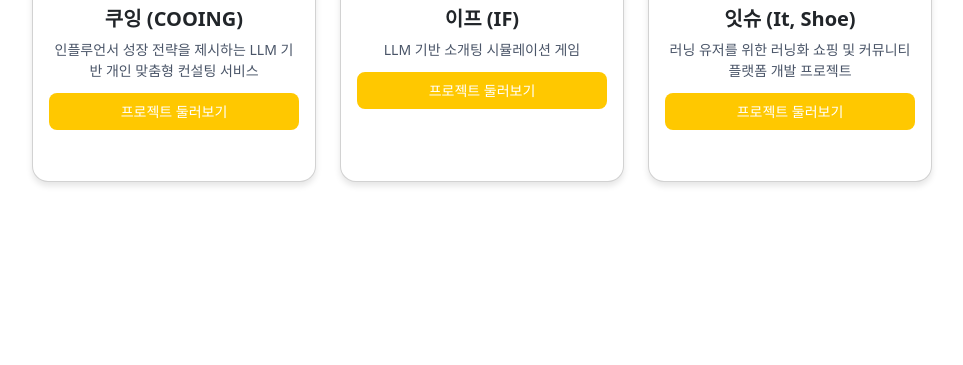
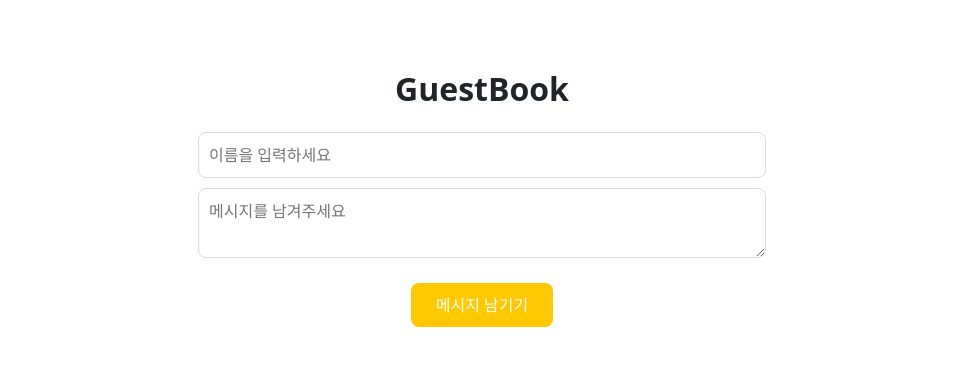
Before and after one commit to Yoonseoparkk/react-portfolio, a React (Create React App) app: page / in a window 1280 px wide. Shown: the part 735-1100 px from the top of the page, without its empty margins (158-1121 px from the left). Before the commit the page ends 949 px from the top, so only its background shows below. Built offline with nearby package versions, Linux system fonts and the light colour scheme.

Commit message:
feat: 방문자 방명록 섹션 추가

```diff
--- /dev/null
+++ b/src/components/GuestBook.tsx
@@ -0,0 +1,73 @@
+import { useState } from "react";
+import { motion } from "framer-motion";
+import "../styles/GuestBook.css";
+
+export default function GuestBook() {
+  const [messages, setMessages] = useState<Message[]>([]);
+  const [name, setName] = useState("");
+  const [content, setContent] = useState("");
+
+  const handleSubmit = (e: React.FormEvent) => {
+    e.preventDefault();
+    if (!name.trim() || !content.trim()) return;
+
+    const newMessage: Message = {
+      id: Date.now(),
+      name,
+      content,
+      date: new Date().toLocaleString(),
+    };
+
+    setMessages([newMessage, ...messages]); // 최신 메시지 순
+    setName("");
+    setContent("");
+  };
+
+  return (
+    <section className="guestbook-container">
+      <motion.h2
+        className="guestbook-title"
+        initial={{ opacity: 0, y: -20 }}
+        animate={{ opacity: 1, y: 0 }}
+        transition={{ duration: 0.5 }}
+      >
+        GuestBook
+      </motion.h2>
+
+      <form className="guestbook-form" onSubmit={handleSubmit}>
+        <input
+          type="text"
+          placeholder="이름을 입력하세요"
+          value={name}
+          onChange={(e) => setName(e.target.value)}
+          required
+        />
+        <textarea
+          placeholder="메시지를 남겨주세요"
+          value={content}
+          onChange={(e) => setContent(e.target.value)}
+          required
+        />
+        <button type="submit">메시지 남기기</button>
+      </form>
+
+      <div className="guestbook-messages">
+        {messages.map((msg) => (
+          <motion.div
+            key={msg.id}
+            className="guestbook-message"
+            initial={{ opacity: 0, y: 20 }}
+            animate={{ opacity: 1, y: 0 }}
+            transition={{ duration: 0.5 }}
+          >
+            <div className="message-header">
+              <strong>{msg.name}</strong>
+              <span className="message-date">{msg.date}</span>
+            </div>
+            <p className="message-content">{msg.content}</p>
+          </motion.div>
+        ))}
+      </div>
+    </section>
+  );
+}
--- a/src/pages/Home.tsx
+++ b/src/pages/Home.tsx
@@ -1,4 +1,5 @@
 import AboutSection from "../components/AboutSection";
+import GuestBook from "../components/GuestBook";
 import ProjectSection from "../components/ProjectSection";
 import "../styles/Home.css";
 
@@ -12,6 +13,9 @@ const Home = () => {
         <div className="mt-10">
           <ProjectSection />
         </div>
+        <div className="mt-10">
+          <GuestBook />
+        </div>
       </div>
     </div>
   );
--- /dev/null
+++ b/src/styles/GuestBook.css
@@ -0,0 +1,77 @@
+.guestbook-container {
+    padding: 4rem 1rem;
+    max-width: 600px;
+    margin: 0 auto;
+    text-align: center;
+  }
+
+  .guestbook-title {
+    font-size: 2rem;
+    font-weight: bold;
+    margin-bottom: 1.5rem;
+  }
+
+  .guestbook-form {
+    display: flex;
+    flex-direction: column;
+    align-items: center;
+    gap: 10px;
+    margin-bottom: 2rem;
+  }
+
+  .guestbook-form input,
+  .guestbook-form textarea {
+    width: 100%;
+    padding: 10px;
+    border: 1px solid #ddd;
+    border-radius: 8px;
+    font-size: 1rem;
+  }
+
+  .guestbook-form button {
+    margin-top: 15px;
+    width: 25%;
+    padding: 10px;
+    font-size: 1rem;
+    background-color: #ffc800;
+    color: white;
+    border: none;
+    border-radius: 8px;
+    cursor: pointer;
+    transition: background 0.3s;
+  }
+
+  .guestbook-form button:hover {
+    background-color: #ffb700;
+  }
+
+  .guestbook-messages {
+    display: flex;
+    flex-direction: column;
+    gap: 12px;
+  }
+
+  .guestbook-message {
+    background: #f9f9f9;
+    padding: 12px;
+    border-radius: 10px;
+    text-align: left;
+    box-shadow: 0 2px 5px rgba(0, 0, 0, 0.1);
+  }
+
+  .message-header {
+    display: flex;
+    justify-content: space-between;
+    font-size: 0.875rem;
+    font-weight: bold;
+  }
+
+  .message-date {
+    color: gray;
+    font-size: 0.75rem;
+  }
+
+  .message-content {
+    margin-top: 5px;
+    font-size: 1rem;
+  }
--- /dev/null
+++ b/src/types/guestbook.ts
@@ -0,0 +1,6 @@
+interface Message {
+  id: number;
+  name: string;
+  content: string;
+  date: string;
+}
```
